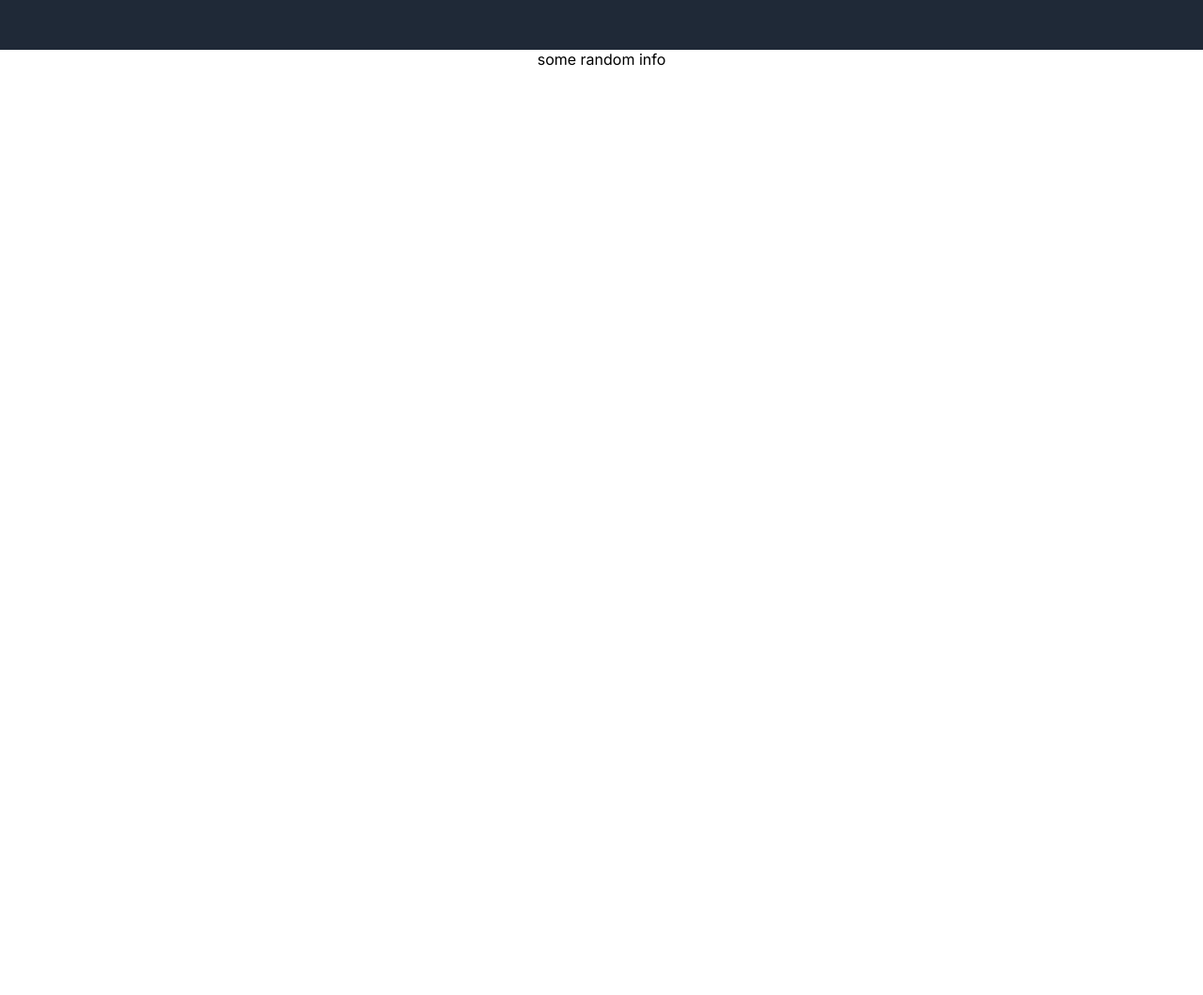
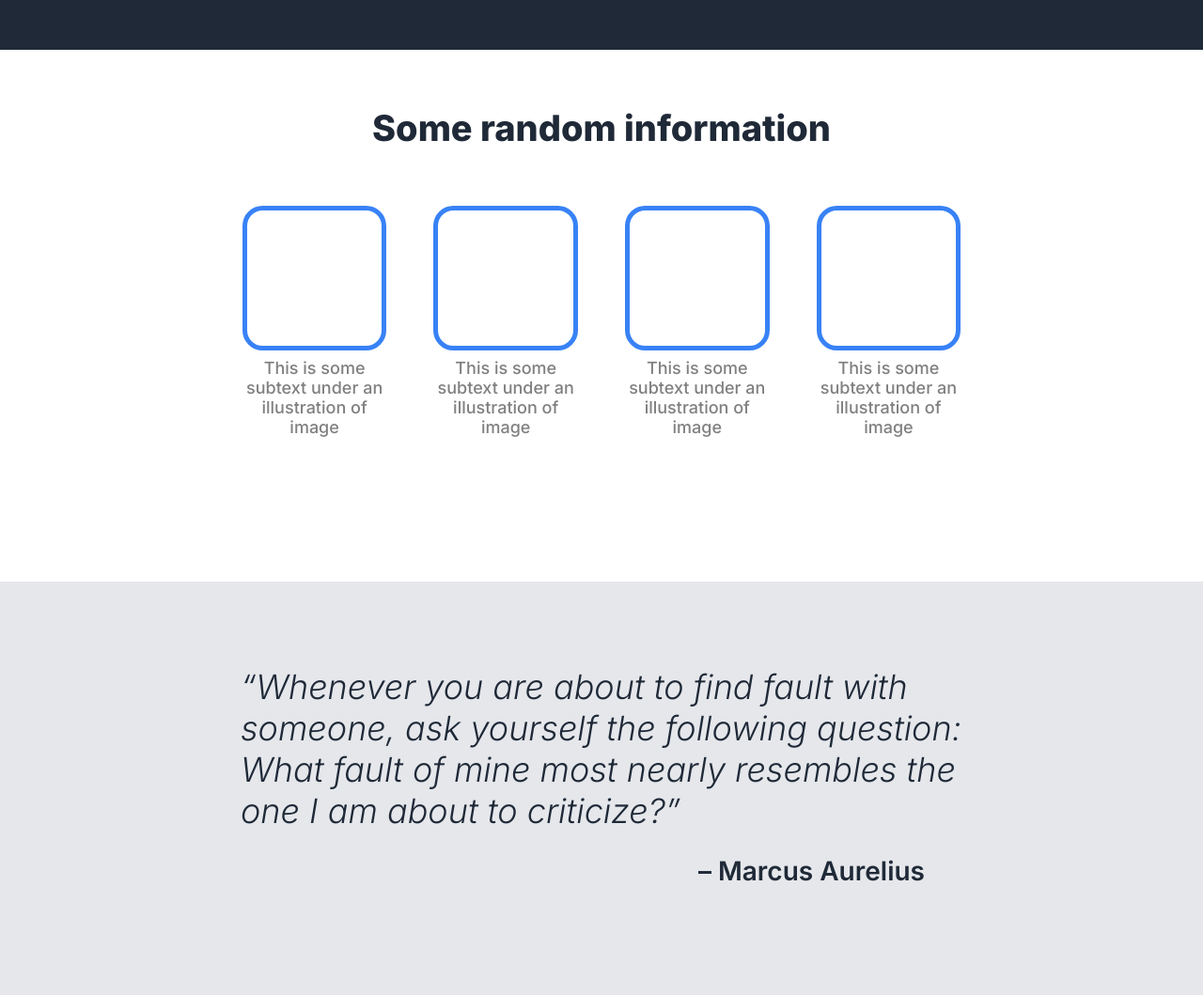
Before and after one commit to Devansh-pipraiya/break-reminder-landing-page, a plain HTML site: page index.html in a window 1280 px wide. Shown: the part 500-1559 px from the top of the page at 94% size. Before the commit the page ends 800 px from the top, so only its background shows below. Drawn offline with Linux system fonts and the light colour scheme.

Commit message:
feat: add information cards section and quote section with CSS
- Multiple information cards arranged with flexbox
- Quote section styled to draw user attention

```diff
--- a/index.html
+++ b/index.html
@@ -24,8 +24,29 @@
             <button class="signup">Sign up</button></div>
         <div class="placeholder">This is a placeholder for image</div>
     </div>
-    <div class="section-2">
-        <div class="random-info">some random info</div>
+    <div class="section-2 random-info">Some random information</div>
+    <div class="section-2 container">
+        <div class="info">
+            <div class="imgframe"></div>
+            <div class="subtxt">This is some subtext under an illustration of image</div>
+        </div>
+        <div class="info">
+            <div class="imgframe"></div>
+            <div class="subtxt">This is some subtext under an illustration of image</div>
+        </div>
+        <div class="info">
+            <div class="imgframe"></div>
+            <div class="subtxt">This is some subtext under an illustration of image</div>
+        </div>
+        <div class="info">
+            <div class="imgframe"></div>
+            <div class="subtxt">This is some subtext under an illustration of image</div>
+        </div>
     </div>
+    <div class="section-3">
+        <div class="quote">“Whenever you are about to find fault with someone, ask yourself the following question: What fault of mine most nearly resembles the one I am about to criticize?”
+        <div class="author"> – Marcus Aurelius</div></div>
+    </div>
+
 </body>
 </html>
--- a/style.css
+++ b/style.css
@@ -74,7 +74,57 @@
     border-radius:10px;
 
 }
-.section-2{
+.random-info{
+    text-align: center;
+    font-size: 38px;
+    color: #1F2937;
+    font-weight: 800;
+    margin: 60px auto;
+}
+.container{
+    display:flex;
+    flex-wrap: wrap;
+    justify-content: center;
+    align-items:baseline;
+    flex: 1 0 50vh;
+    gap: 50px;
+
+}
+.info{
+    max-width:12%;
+    text-align:center;
+}
+.imgframe{
+    border: 5px solid #3882F6;
+    aspect-ratio: 1/1;
+    border-radius: 14%;
+
+}
+.subtxt{
+    font-size: 18px;
+    color: grey;
+    font-weight: 500;
+    margin-top: 8px;
+}
+.section-3{
     display: flex;
+    background-color: #E5E7EB;
+    flex: 1 0 55vh;
+    font-size: 36px;
+    color: #1F2937;
+    font-weight: 300;
     justify-content: center;
+    align-items: center;
 }
+.quote{
+    width: 60%;
+    font-style: italic;
+
+}
+.author{
+    text-align: right;
+    font-style: normal;
+    font-size: 28px;
+    font-weight: 600;
+    margin: 25px 40px;
+}
```
